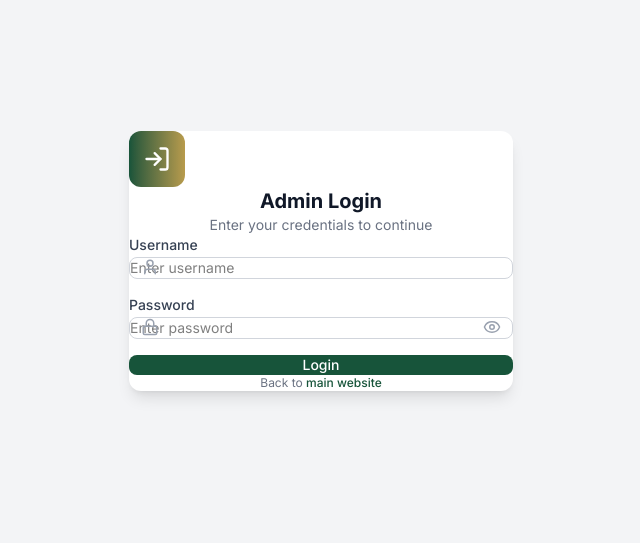
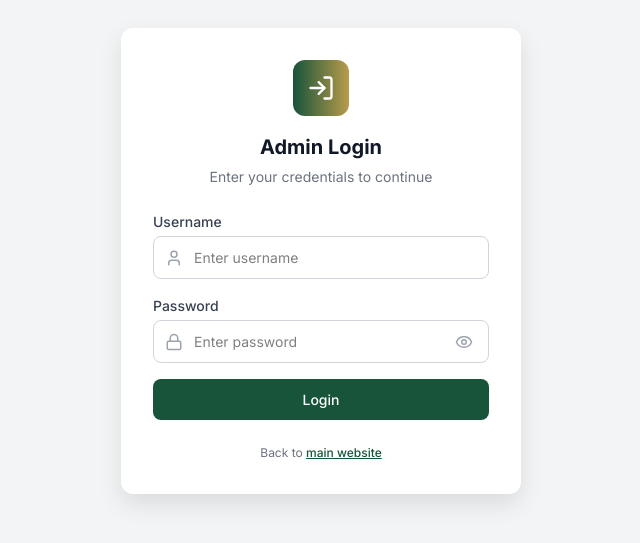
Before and after one commit to jihadabdox45-source/hakimi-store, a Next.js app: page /admin/login in a window 1280 px wide. Shown: the part 139-682 px from the top of the page, without its empty margins (319-959 px from the left). Built offline with nearby package versions, Linux system fonts and the light colour scheme.

Commit message:
fix: use inline styles for admin login to avoid Tailwind v4 layout issues

```diff
--- a/src/app/admin/login/page.tsx
+++ b/src/app/admin/login/page.tsx
@@ -1,5 +1,5 @@
 "use client";
-import React, { useState } from "react";
+import { useState } from "react";
 import { useRouter } from "next/navigation";
 import { signIn } from "next-auth/react";
 import { User, Lock, Eye, EyeOff, LogIn } from "lucide-react";
@@ -7,7 +7,7 @@ import { User, Lock, Eye, EyeOff, LogIn } from "lucide-react";
 export default function AdminLoginPage() {
   const [username, setUsername] = useState("");
   const [password, setPassword] = useState("");
-  const [showPassword, setShowPassword] = useState(false);
+  const [showPw, setShowPw] = useState(false);
   const [loading, setLoading] = useState(false);
   const [error, setError] = useState("");
   const router = useRouter();
@@ -16,9 +16,7 @@ export default function AdminLoginPage() {
     e.preventDefault();
     setLoading(true);
     setError("");
-
     const result = await signIn("credentials", { username, password, redirect: false });
-
     if (result?.ok) {
       router.push("/admin");
     } else {
@@ -28,77 +26,78 @@ export default function AdminLoginPage() {
   };
 
   return (
-    <div className="flex min-h-screen items-center justify-center bg-gray-100 px-4">
-      <div className="w-full max-w-sm rounded-xl bg-white p-6 shadow-lg">
-        <div className="mb-6 text-center">
-          <div className="mx-auto mb-4 flex h-14 w-14 items-center justify-center rounded-xl bg-gradient-to-r from-[#17543A] to-[#B89B4C]">
-            <LogIn className="h-7 w-7 text-white" />
+    <div style={{ minHeight: "100vh", display: "flex", alignItems: "center", justifyContent: "center", backgroundColor: "#f3f4f6", padding: "0 16px" }}>
+      <div style={{ width: "100%", maxWidth: "400px", backgroundColor: "white", borderRadius: "12px", padding: "32px", boxShadow: "0 10px 25px rgba(0,0,0,0.1)" }}>
+        <div style={{ textAlign: "center", marginBottom: "24px" }}>
+          <div style={{ width: "56px", height: "56px", margin: "0 auto 16px", background: "linear-gradient(to right, #17543A, #B89B4C)", borderRadius: "12px", display: "flex", alignItems: "center", justifyContent: "center" }}>
+            <LogIn color="white" size={28} />
           </div>
-          <h1 className="text-xl font-bold text-gray-900">Admin Login</h1>
-          <p className="mt-1 text-sm text-gray-500">Enter your credentials to continue</p>
+          <h1 style={{ fontSize: "20px", fontWeight: "bold", color: "#111827", margin: "0 0 4px" }}>Admin Login</h1>
+          <p style={{ fontSize: "14px", color: "#6b7280", margin: 0 }}>Enter your credentials to continue</p>
         </div>
 
-        <form onSubmit={handleSubmit} className="flex flex-col gap-4">
+        <form onSubmit={handleSubmit} style={{ display: "flex", flexDirection: "column", gap: "16px" }}>
           <div>
-            <label className="mb-1 block text-sm font-medium text-gray-700">Username</label>
-            <div className="relative">
-              <User className="absolute left-3 top-1/2 -translate-y-1/2 text-gray-400" size={18} />
+            <label style={{ display: "block", fontSize: "14px", fontWeight: "500", color: "#374151", marginBottom: "4px" }}>Username</label>
+            <div style={{ position: "relative" }}>
+              <User size={18} style={{ position: "absolute", left: "12px", top: "50%", transform: "translateY(-50%)", color: "#9ca3af" }} />
               <input
                 type="text"
                 value={username}
                 onChange={(e) => setUsername(e.target.value)}
                 required
-                className="w-full rounded-lg border border-gray-300 py-2.5 pl-10 pr-3 text-sm outline-none focus:border-[#17543A] focus:ring-1 focus:ring-[#17543A]"
                 placeholder="Enter username"
+                style={{ width: "100%", padding: "10px 12px 10px 40px", border: "1px solid #d1d5db", borderRadius: "8px", fontSize: "14px", outline: "none", boxSizing: "border-box" }}
+                onFocus={(e) => { e.target.style.borderColor = "#17543A"; e.target.style.boxShadow = "0 0 0 1px #17543A" }}
+                onBlur={(e) => { e.target.style.borderColor = "#d1d5db"; e.target.style.boxShadow = "none" }}
               />
             </div>
           </div>
 
           <div>
-            <label className="mb-1 block text-sm font-medium text-gray-700">Password</label>
-            <div className="relative">
-              <Lock className="absolute left-3 top-1/2 -translate-y-1/2 text-gray-400" size={18} />
+            <label style={{ display: "block", fontSize: "14px", fontWeight: "500", color: "#374151", marginBottom: "4px" }}>Password</label>
+            <div style={{ position: "relative" }}>
+              <Lock size={18} style={{ position: "absolute", left: "12px", top: "50%", transform: "translateY(-50%)", color: "#9ca3af" }} />
               <input
-                type={showPassword ? "text" : "password"}
+                type={showPw ? "text" : "password"}
                 value={password}
                 onChange={(e) => setPassword(e.target.value)}
                 required
-                className="w-full rounded-lg border border-gray-300 py-2.5 pl-10 pr-10 text-sm outline-none focus:border-[#17543A] focus:ring-1 focus:ring-[#17543A]"
                 placeholder="Enter password"
+                style={{ width: "100%", padding: "10px 40px 10px 40px", border: "1px solid #d1d5db", borderRadius: "8px", fontSize: "14px", outline: "none", boxSizing: "border-box" }}
+                onFocus={(e) => { e.target.style.borderColor = "#17543A"; e.target.style.boxShadow = "0 0 0 1px #17543A" }}
+                onBlur={(e) => { e.target.style.borderColor = "#d1d5db"; e.target.style.boxShadow = "none" }}
               />
               <button
                 type="button"
-                onClick={() => setShowPassword(!showPassword)}
-                className="absolute right-3 top-1/2 -translate-y-1/2 text-gray-400 hover:text-gray-600"
+                onClick={() => setShowPw(!showPw)}
+                style={{ position: "absolute", right: "12px", top: "50%", transform: "translateY(-50%)", background: "none", border: "none", cursor: "pointer", color: "#9ca3af", padding: "4px", display: "flex" }}
                 tabIndex={-1}
               >
-                {showPassword ? <EyeOff size={18} /> : <Eye size={18} />}
+                {showPw ? <EyeOff size={18} /> : <Eye size={18} />}
               </button>
             </div>
           </div>
 
           {error && (
-            <p className="rounded-lg bg-red-50 px-3 py-2 text-sm text-red-600">{error}</p>
+            <div style={{ padding: "8px 12px", backgroundColor: "#fef2f2", border: "1px solid #fecaca", borderRadius: "8px", color: "#dc2626", fontSize: "14px" }}>{error}</div>
           )}
 
           <button
             type="submit"
             disabled={loading}
-            className="flex w-full items-center justify-center rounded-lg bg-[#17543A] py-2.5 text-sm font-medium text-white hover:bg-[#144a33] disabled:opacity-60"
+            style={{ width: "100%", padding: "10px 16px", backgroundColor: loading ? "#9ca3af" : "#17543A", color: "white", border: "none", borderRadius: "8px", fontSize: "14px", fontWeight: "500", cursor: loading ? "not-allowed" : "pointer", display: "flex", alignItems: "center", justifyContent: "center", gap: "8px" }}
+            onMouseEnter={(e) => { if (!loading) e.currentTarget.style.backgroundColor = "#144a33" }}
+            onMouseLeave={(e) => { if (!loading) e.currentTarget.style.backgroundColor = "#17543A" }}
           >
-            {loading ? (
-              <span className="mr-2 h-4 w-4 animate-spin rounded-full border-2 border-white border-t-transparent" />
-            ) : null}
+            {loading && <span style={{ width: "16px", height: "16px", border: "2px solid white", borderTopColor: "transparent", borderRadius: "50%", animation: "spin 0.6s linear infinite" }} />}
             {loading ? "Logging in..." : "Login"}
           </button>
         </form>
 
-        <div className="mt-6 text-center">
-          <p className="text-xs text-gray-500">
-            Back to{" "}
-            <a href="/" className="font-medium text-[#17543A] hover:underline">
-              main website
-            </a>
+        <div style={{ marginTop: "24px", textAlign: "center" }}>
+          <p style={{ fontSize: "12px", color: "#6b7280", margin: 0 }}>
+            Back to <a href="/" style={{ color: "#17543A", fontWeight: "500", textDecoration: "underline" }}>main website</a>
           </p>
         </div>
       </div>
```
